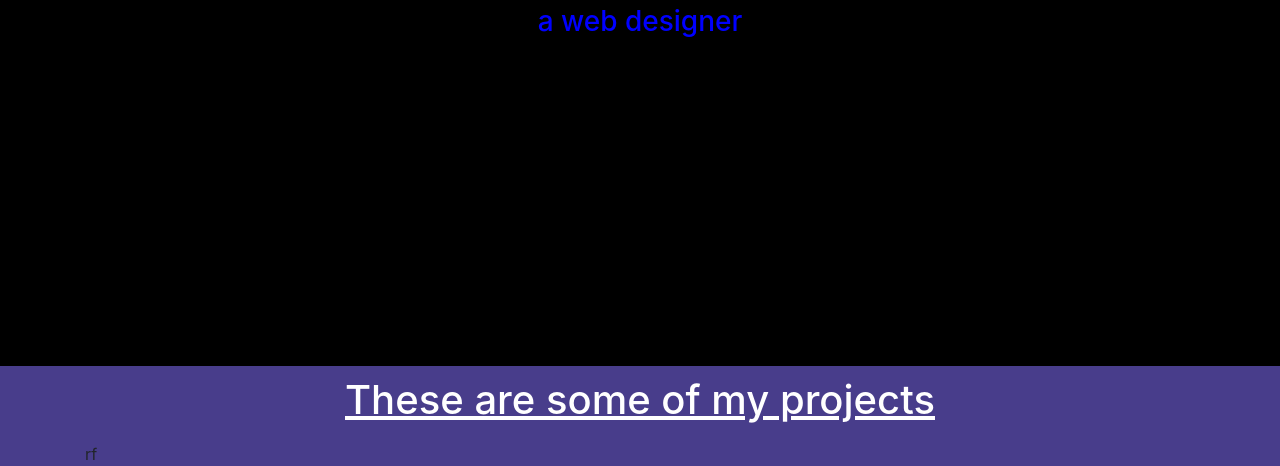
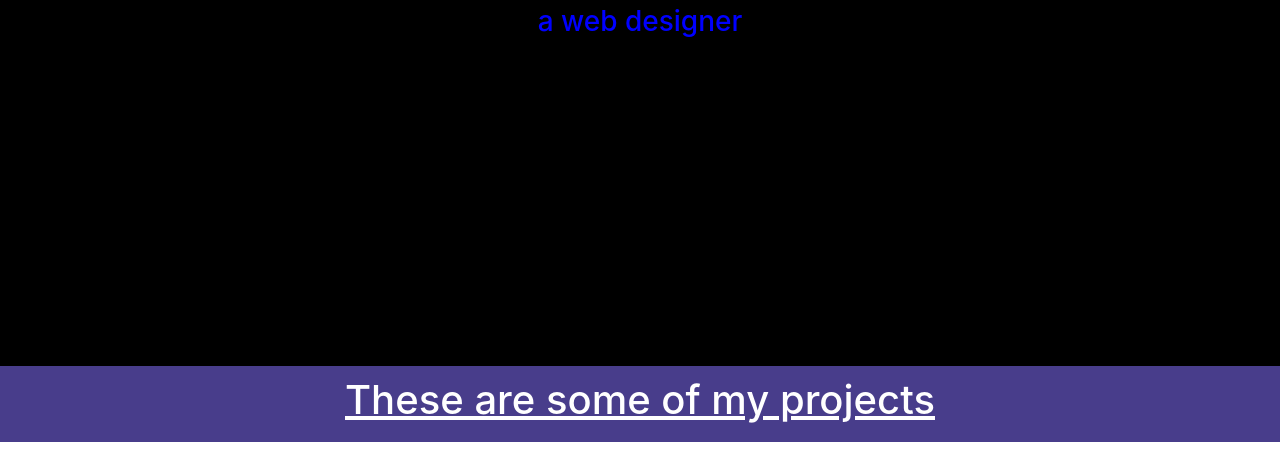
Before and after one commit to Ade1damola/Profile, a plain HTML site: page index.html in a window 1280 px wide. Shown: the part 456-922 px from the top of the page. After the commit the page ends 898 px from the top, so only its background shows below. Drawn offline with Linux system fonts and the light colour scheme.

Commit message:
Update index.html

```diff
--- a/index.html
+++ b/index.html
@@ -35,7 +35,7 @@
         <h1 class="project-title"> These are some of my projects</h1>
 
         <div class="container">
-            rf
+
         </div>
     </section>
 
```
